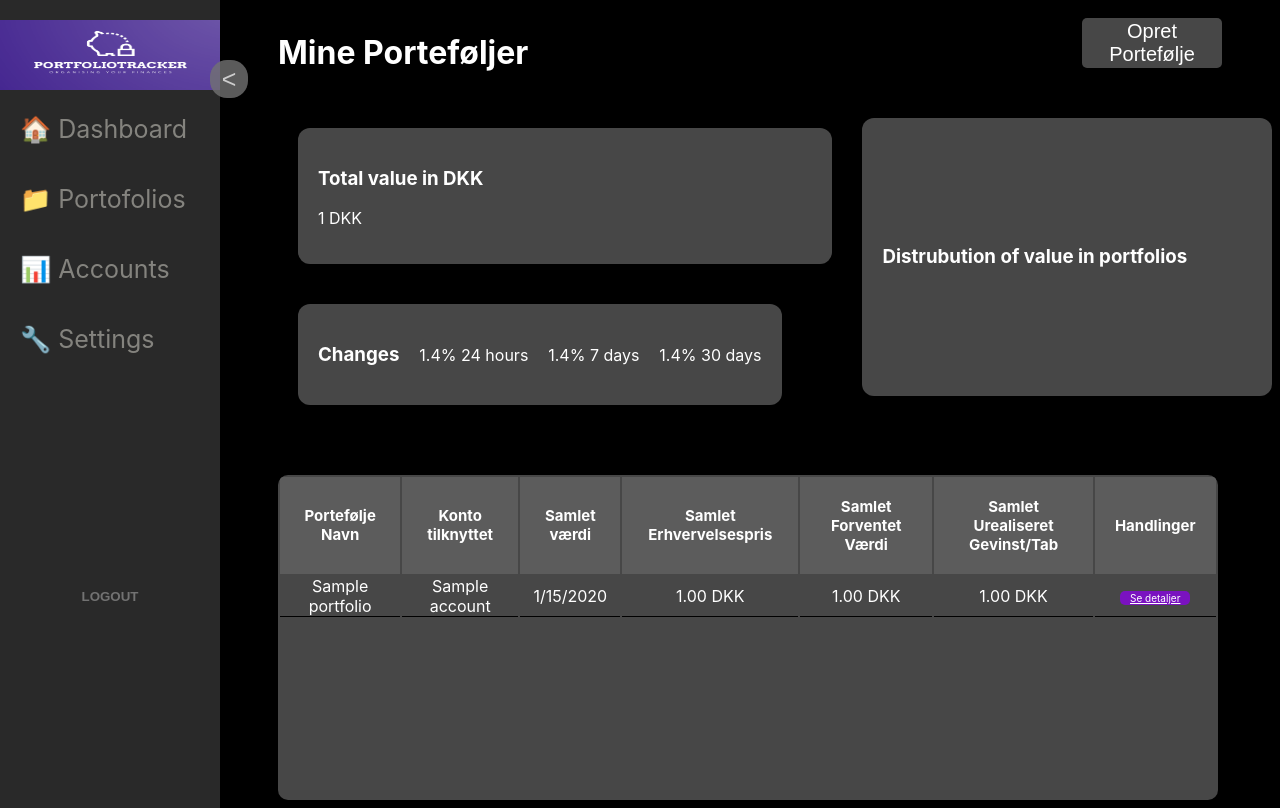
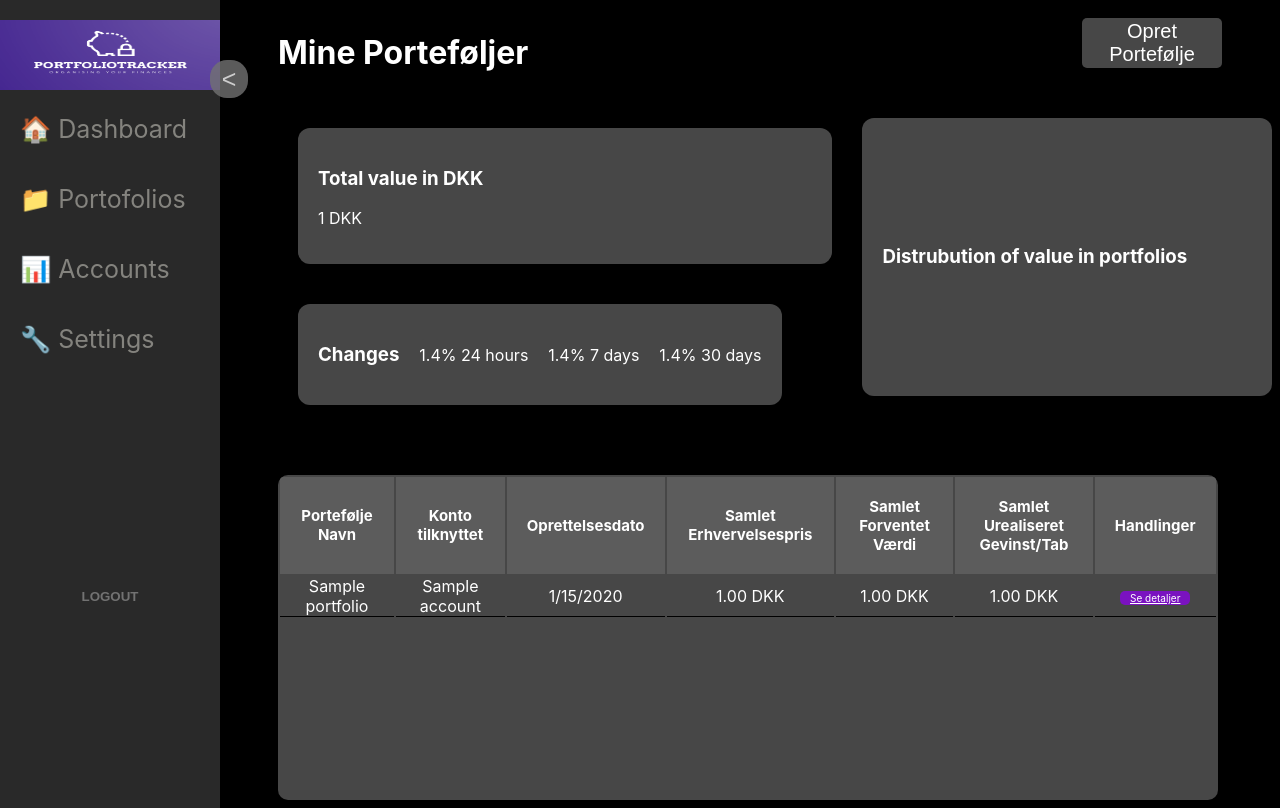
Before and after one commit to OliverDitlev/Eksamensopgave-aktieportefolje, a Node project: template views/portfolios.ejs in a window 1280 px wide. Run offline with Node 20 templates, Linux system fonts and the light colour scheme; the template is opened without the code that fills it: most values are stand-ins (such as "Sample title", 1, 10 or a date in 2020).

Commit message:
Update portfolios.ejs

```diff
--- a/views/portfolios.ejs
+++ b/views/portfolios.ejs
@@ -44,10 +44,11 @@
                 <tr>
                     <th>Portefølje Navn</th>
                     <th>Konto tilknyttet</th>
-                    <th>Samlet værdi</th>
+                    <th>Oprettelsesdato</th>
                     <th>Samlet Erhvervelsespris</th>
                     <th>Samlet Forventet Værdi</th>
                     <th>Samlet Urealiseret Gevinst/Tab</th>
+
                     <th>Handlinger</th>
                 </tr>
             </thead>
@@ -59,6 +60,7 @@
                             <td>
                                 <%= (accounts.find(account => account.account_id === portfolio.account_id).name) %>
                               </td>
+
                             <td><%= new Date(portfolio.created_at).toLocaleDateString() %></td>
                             <td><%= portfolio.totalAcquisitionPrice?.toFixed(2) || "0.00" %> DKK</td>
                             <td><%= portfolio.totalExpectedValue?.toFixed(2) || "0.00" %> DKK</td>
```
